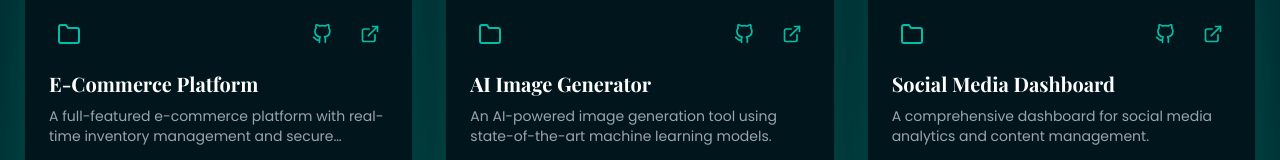
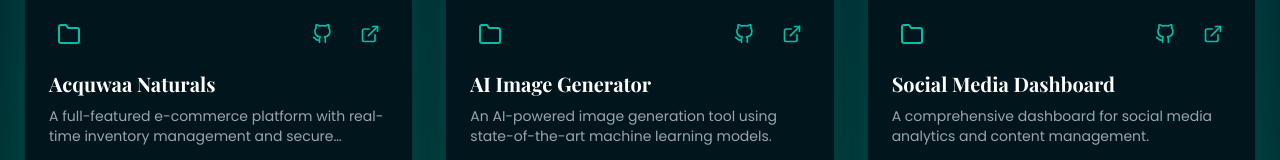
Before and after one commit to Abygurl-D/Serwaa-s-Portfolio, a React (Vite) app: page / in a window 1280 px wide. Shown: the part 3609-3769 px from the top of the page. Built offline with nearby package versions, Linux system fonts and the light colour scheme.

Commit message:
new image added

```diff
--- a/src/components/Projects.jsx
+++ b/src/components/Projects.jsx
@@ -10,11 +10,11 @@ import {
 
 const projectsData = [
   {
-    title: "E-Commerce Platform",
+    title: "Acquwaa Naturals",
     description:
-      "A full-featured e-commerce platform with real-time inventory management and secure payment processing.",
+      "A full-featured e-commerce platform with real-time inventory management and secure payment processing for a natural hair care brand.",
     image:
-      "https://images.unsplash.com/photo-1472851294608-062f824d29cc?w=800&auto=format&fit=crop&q=60",
+      "https://res.cloudinary.com/dmxzxo1fk/image/upload/v1741791998/aq_hero_ubrwr3.png",
     tech: ["React", "Node.js", "MongoDB", "Stripe"],
     liveLink: "https://serwaa-ecommerce.netlify.app",
     githubLink: "https://github.com/serwaa-portfolio/ecommerce",
```
